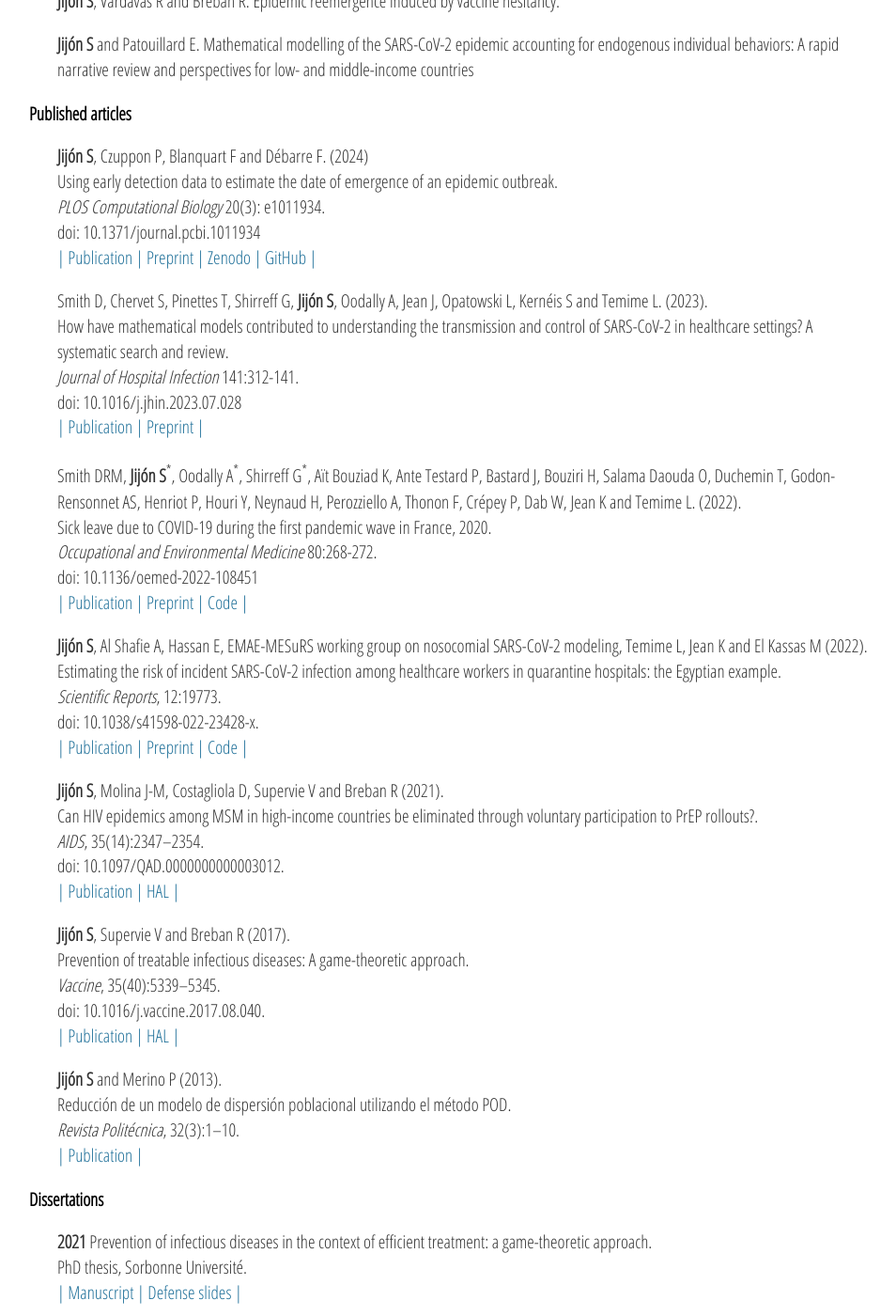
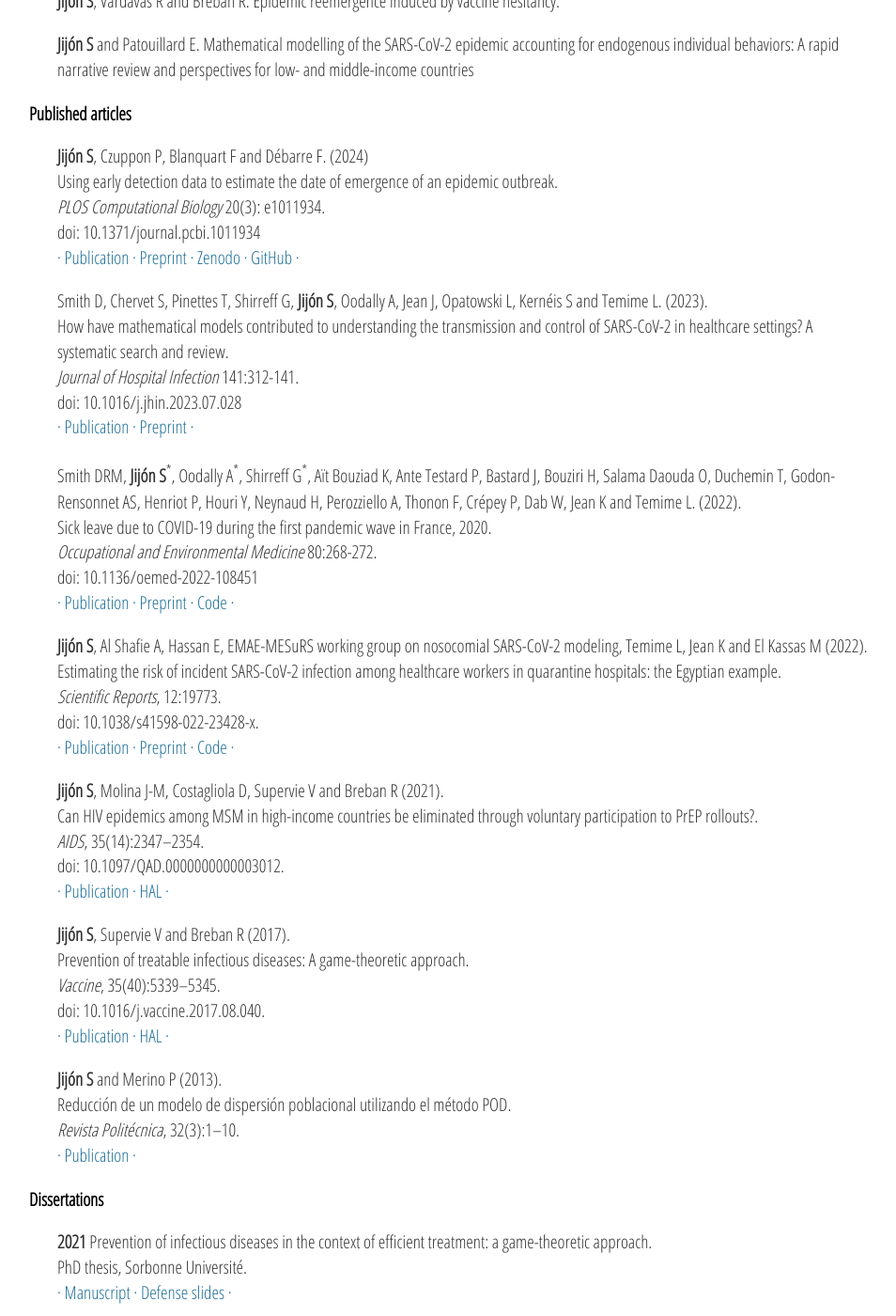
Before and after one commit to sjijon/sjijon.github.io, a Jekyll site: the page built from publications.html, in a window 1280 px wide and 1400 px high, scrolled down 227 px. Shown: the whole window at 94% size, without its empty margins (161-1115 px from the left). Built offline with Jekyll 4.4.1, drawn with Linux system fonts in a browser that asks for light colours; nearby versions of some CDN libraries.

Commit message:
Change link separators

```diff
--- a/publications.html
+++ b/publications.html
@@ -25,15 +25,15 @@ title: Publications
 		<br>
 		doi: 10.1371/journal.pcbi.1011934
 		<br>
-		<span style= "color: #1f7099;"> | </span>
+		<span style= "color: #1f7099;"> &#183; </span>
 		<a href="https://doi.org/10.1371/journal.pcbi.1011934" target="_blank">Publication</a>
-		<span style= "color: #1f7099;"> | </span>
+		<span style= "color: #1f7099;"> &#183; </span>
 		<a href="https://www.medrxiv.org/content/10.1101/2023.01.09.23284284v2" target="_blank">Preprint</a>
-		<span style= "color: #1f7099;"> | </span>
+		<span style= "color: #1f7099;"> &#183; </span>
 		<a href="https://zenodo.org/doi/10.5281/zenodo.10657737" target="_blank">Zenodo</a>
-		<span style= "color: #1f7099;"> | </span>
+		<span style= "color: #1f7099;"> &#183; </span>
 		<a href="https://github.com/sjijon/estimate-emergence-from-data" target="_blank">GitHub</a>
-		<span style= "color: #1f7099;"> | </span>
+		<span style= "color: #1f7099;"> &#183; </span>
 	</p>
 
 	<p style="padding-left:30px;">
@@ -45,11 +45,11 @@ title: Publications
 		<br>
 		doi: 10.1016/j.jhin.2023.07.028
 		<br>
-		<span style= "color: #1f7099;"> | </span>
+		<span style= "color: #1f7099;"> &#183; </span>
 		<a href="https://doi.org/10.1016/j.jhin.2023.07.028" target="_blank">Publication</a>
-		<span style= "color: #1f7099;"> | </span>
+		<span style= "color: #1f7099;"> &#183; </span>
 		<a href="https://www.medrxiv.org/content/10.1101/2023.03.17.23287403v2" target="_blank">Preprint</a>
-		<span style= "color: #1f7099;"> | </span>
+		<span style= "color: #1f7099;"> &#183; </span>
 	</p>
 
 	<p style="padding-left:30px;">
@@ -61,13 +61,13 @@ title: Publications
 		<br>
 		doi: 10.1136/oemed-2022-108451
 		<br>
-		<span style= "color: #1f7099;"> | </span>
+		<span style= "color: #1f7099;"> &#183; </span>
 		<a href="https://doi.org/10.1136/oemed-2022-108451" target="_blank">Publication</a>
-		<span style= "color: #1f7099;"> | </span>
+		<span style= "color: #1f7099;"> &#183; </span>
 		<a href="" target="_blank">Preprint</a>
-		<span style= "color: #1f7099;"> | </span>
+		<span style= "color: #1f7099;"> &#183; </span>
 		<a href="https://github.com/MESuRS-Lab/Covid-sick-leave" target="_blank">Code</a>
-		<span style= "color: #1f7099;"> | </span>
+		<span style= "color: #1f7099;"> &#183; </span>
 	</p>
 
 	<p style="padding-left:30px;">
@@ -79,14 +79,14 @@ title: Publications
 		<br>
 		doi: 10.1038/s41598-022-23428-x.
 		<br>
-		<span style= "color: #1f7099;"> | </span>
+		<span style= "color: #1f7099;"> &#183; </span>
 		<a href="https://doi.org/10.1038/s41598-022-23428-x" target="_blank">Publication</a>
-		<!-- <a href="https://doi.org/10.1101/2020.12.21.20248594" target="_blank">Medrxiv</a> | -->
-		<span style= "color: #1f7099;"> | </span>
+		<!-- <a href="https://doi.org/10.1101/2020.12.21.20248594" target="_blank">Medrxiv</a> &#183; -->
+		<span style= "color: #1f7099;"> &#183; </span>
 		<a href="https://www.researchsquare.com/article/rs-1893865/v1 target="_blank">Preprint</a>
-		<span style= "color: #1f7099;"> | </span>
+		<span style= "color: #1f7099;"> &#183; </span>
 		<a href="https://github.com/sjijon/SARS-CoV-2_QuarantineHospitals" target="_blank">Code</a>
-		<span style= "color: #1f7099;"> | </span>
+		<span style= "color: #1f7099;"> &#183; </span>
 	</p>
 	<p style="padding-left:30px;">
 		<strong>Jijón S</strong>, Molina J-M, Costagliola D, Supervie V and Breban R (2021).
@@ -97,11 +97,11 @@ title: Publications
 		<br>
 		doi: 10.1097/QAD.0000000000003012.
 		<br>
-		<span style= "color: #1f7099;"> | </span>
+		<span style= "color: #1f7099;"> &#183; </span>
 		<a href="https://doi.org/10.1097/QAD.0000000000003012" target="_blank">Publication</a>
-		<span style= "color: #1f7099;"> | </span>
+		<span style= "color: #1f7099;"> &#183; </span>
 		<a href="https://hal.archives-ouvertes.fr/hal-03287483" target="_blank">HAL</a>
-		<span style= "color: #1f7099;"> | </span>
+		<span style= "color: #1f7099;"> &#183; </span>
 	</p>
 	<p style="padding-left:30px;">
 		<strong>Jijón S</strong>, Supervie V and Breban R (2017).
@@ -112,11 +112,11 @@ title: Publications
 		<br>
 		doi: 10.1016/j.vaccine.2017.08.040.
 		<br>
-		<span style= "color: #1f7099;"> | </span>
+		<span style= "color: #1f7099;"> &#183; </span>
 		<a href="https://doi.org/10.1016/j.vaccine.2017.08.040" target="_blank">Publication</a>
-		<span style= "color: #1f7099;"> | </span>
+		<span style= "color: #1f7099;"> &#183; </span>
 		<a href="https://hal.archives-ouvertes.fr/pasteur-01634523" target="_blank">HAL</a>
-		<span style= "color: #1f7099;"> | </span>
+		<span style= "color: #1f7099;"> &#183; </span>
 	</p>
 	<p style="padding-left:30px;">
 		<strong>Jijón S</strong> and Merino P (2013).
@@ -125,9 +125,9 @@ title: Publications
 		<br>
 		<em>Revista Politécnica</em>, 32(3):1–10.
 		<br>
-		<span style= "color: #1f7099;"> | </span>
+		<span style= "color: #1f7099;"> &#183; </span>
 		<a href="https://revistapolitecnica.epn.edu.ec/ojs2/index.php/revista_politecnica2/article/view/66" target="_blank">Publication</a>
-		<span style= "color: #1f7099;"> | </span>
+		<span style= "color: #1f7099;"> &#183; </span>
 	</p>
 
 	<h3>Dissertations</h3>
@@ -136,11 +136,11 @@ title: Publications
 		<br>
 		PhD thesis, Sorbonne Université.
 		<br>
-		<span style= "color: #1f7099;"> | </span>
+		<span style= "color: #1f7099;"> &#183; </span>
 		<a href="https://theses.fr/s267442" target="_blank">Manuscript</a>
-		<span style= "color: #1f7099;"> | </span>
+		<span style= "color: #1f7099;"> &#183; </span>
 		<a href="https://github.com/sjijon/sjijon.github.io/raw/master/documents/DiaposSoutenanceThese_Handout.pdf" target="_blank">Defense slides</a>
-		<span style= "color: #1f7099;"> | </span>
+		<span style= "color: #1f7099;"> &#183; </span>
 	</p>
 	<p style="padding-left:30px;">
 		<strong>2015</strong> Modeling the impact of pre-exposure prophylaxis in HIV incidence among men who have sex with men.
@@ -154,9 +154,9 @@ title: Publications
 		<br>
 		Undergraduate dissertation, EPN.
 		<br>
-		<span style= "color: #1f7099;"> | </span>
+		<span style= "color: #1f7099;"> &#183; </span>
 		<a href="http://bibdigital.epn.edu.ec/handle/15000/5625?locale=en" target="_blank">Manuscript</a>
-		<span style= "color: #1f7099;"> | </span>
+		<span style= "color: #1f7099;"> &#183; </span>
 	</p>
 
 </br>
```
